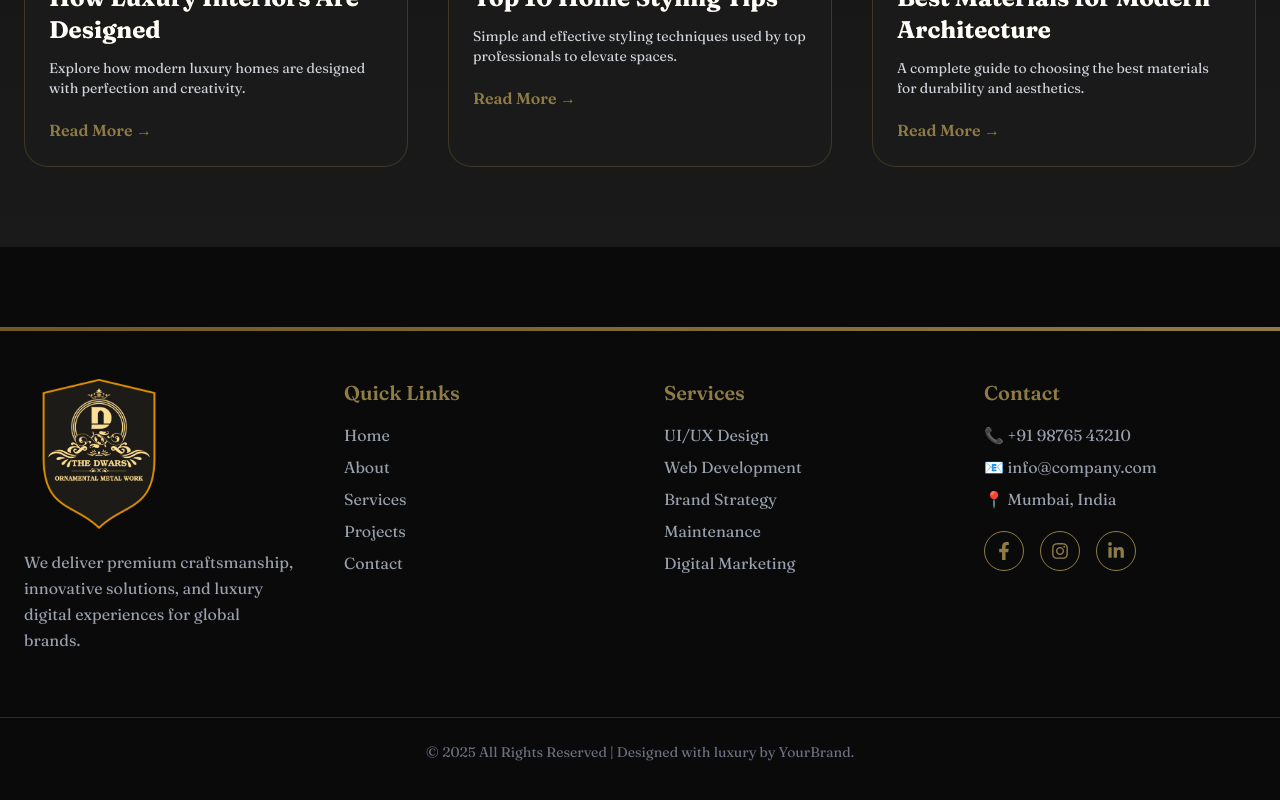
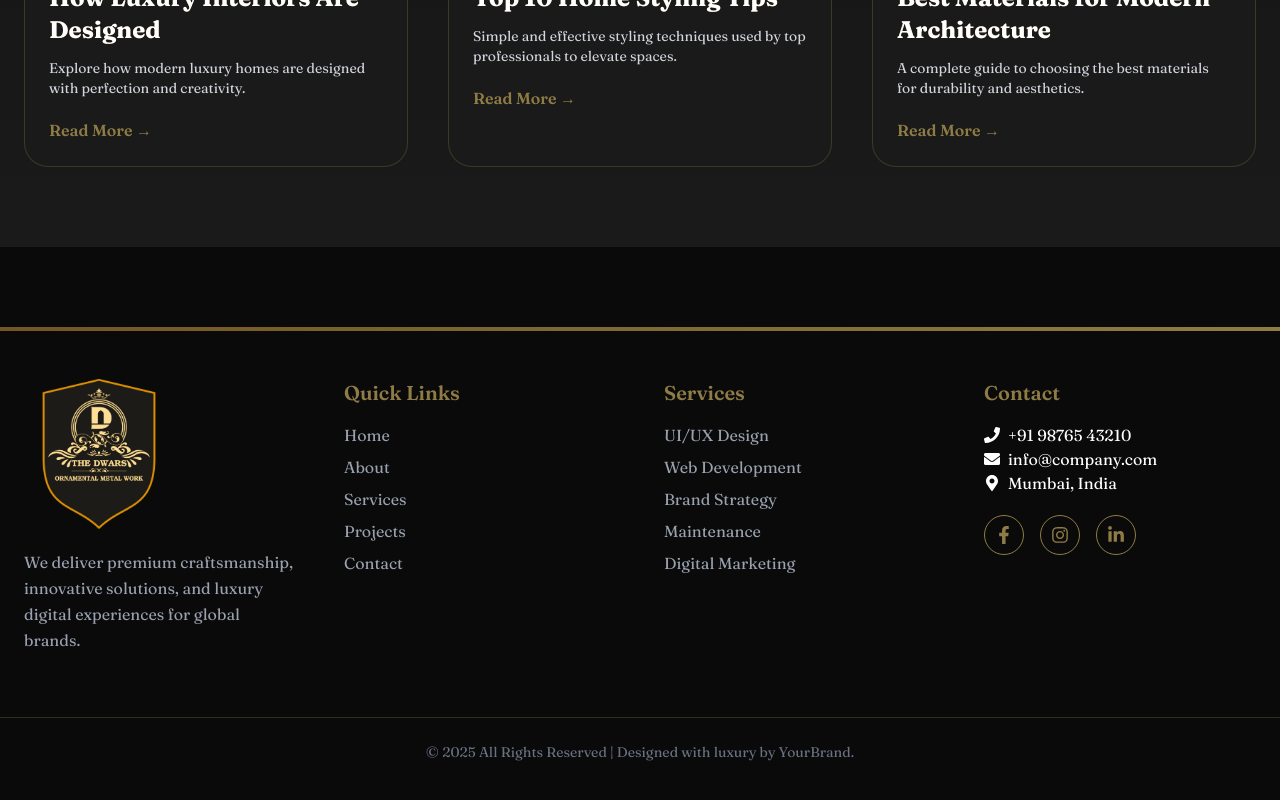
Before and after one commit to ankitNegiDev/Imperial-GateCraft, a Next.js app: page / in a window 1280 px wide. Shown: the part 4514-5314 px from the top of the page. Built offline with nearby package versions, Linux system fonts and the light colour scheme.

Commit message:
updated the icons

```diff
--- a/app/components/Footer.jsx
+++ b/app/components/Footer.jsx
@@ -3,7 +3,7 @@
 import React from "react";
 import Image from "next/image";
 
-import { FaFacebookF, FaInstagram, FaLinkedinIn } from "react-icons/fa";
+import { FaFacebookF, FaInstagram, FaLinkedinIn, FaPhone, FaEnvelope, FaMapMarkerAlt } from "react-icons/fa";
 
 function Footer() {
     return (
@@ -71,9 +71,15 @@ function Footer() {
                         Contact
                     </h3>
 
-                    <p className="text-gray-400">📞 +91 98765 43210</p>
-                    <p className="text-gray-400 mt-2">📧 info@company.com</p>
-                    <p className="text-gray-400 mt-2">📍 Mumbai, India</p>
+                    <p className="flex items-center gap-2">
+                        <FaPhone /> +91 98765 43210
+                    </p>
+                    <p className="flex items-center gap-2">
+                        <FaEnvelope /> info@company.com
+                    </p>
+                    <p className="flex items-center gap-2">
+                        <FaMapMarkerAlt /> Mumbai, India
+                    </p>
 
                     <div className="flex gap-4 mt-5">
                         <div
```
